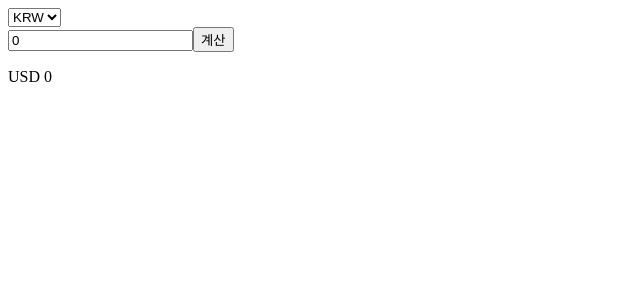
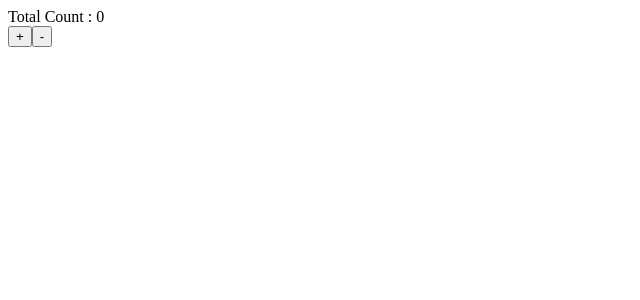
Before and after one commit to KrillM/react-nomad-coder, a React (Create React App) app: page / in a window 1280 px wide. Shown: the top 300 px of the page, without its empty margins (0-640 px from the left). Built offline with nearby package versions, Linux system fonts and the light colour scheme.

Commit message:
props components

```diff
--- /dev/null
+++ b/src/02_props/A_props_a.js
@@ -0,0 +1,27 @@
+import { useState } from "react";
+import A_props_b from "./A_props_b";
+import A_props_c from "./A_props_c";
+
+export default function A_props_a (){
+    const [num, setNum] = useState(0);
+    const add = "add"
+    const min = "min"
+
+    // 부모에서 상태를 관리하므로 원래 사용하는 함수는 그대로 둠
+    function addNum () {
+        setNum(num+1)
+    }
+
+    function removeNum () {
+        setNum(num-1)
+    }
+
+    return(
+        <>
+            <span>Total Count : {num}</span>
+            <br/>
+            <A_props_c numberValue={addNum} value={add}/>
+            <A_props_c numberValue={removeNum} value={min}/>
+        </>
+    )
+}
--- /dev/null
+++ b/src/02_props/A_props_b.js
@@ -0,0 +1,8 @@
+export default function A_props_b ({num}){
+
+    return(
+        <>
+            <span>Total Count : {num}</span>
+        </>
+    )
+}
--- /dev/null
+++ b/src/02_props/A_props_c.js
@@ -0,0 +1,7 @@
+export default function A_props_c ({numberValue, value}){
+    return(
+        <>
+            { value==="add" ? <button onClick={numberValue}>+</button> : <button onClick={numberValue}>-</button>}
+        </>
+    )
+}
--- /dev/null
+++ b/src/02_props/PropsCom.js
@@ -0,0 +1,11 @@
+import A_props_a from "./A_props_a"
+
+const PropsCom = () => {
+    return(
+        <>
+        <A_props_a/>
+        </>
+    )
+}
+
+export default PropsCom;
--- a/src/App.js
+++ b/src/App.js
@@ -1,12 +1,14 @@
 import A_state from "./01_state/A_state";
 import B_state from "./01_state/B_state";
 import C_state from "./01_state/C_state";
+import PropsCom from "./02_props/PropsCom";
 
 function App() {
   return (
     // <A_state />
     // <B_state/>
-    <C_state />
+    // <C_state />
+    <PropsCom/>
   );
 }
 
```
